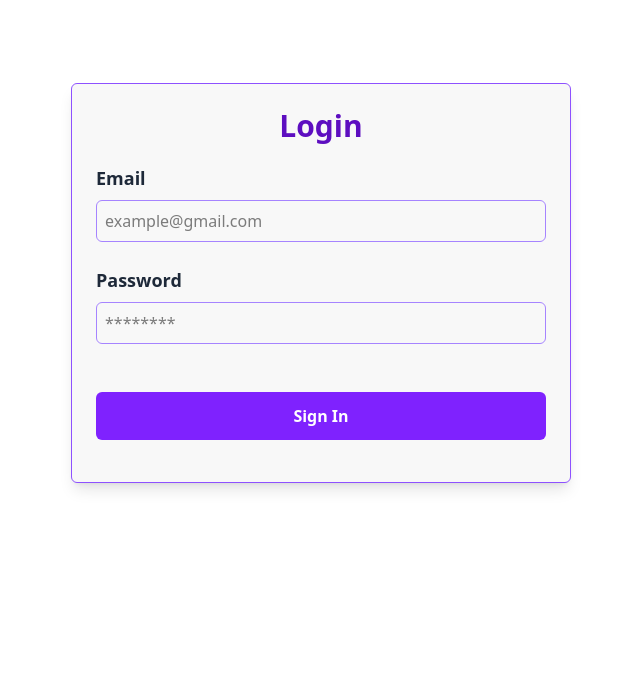
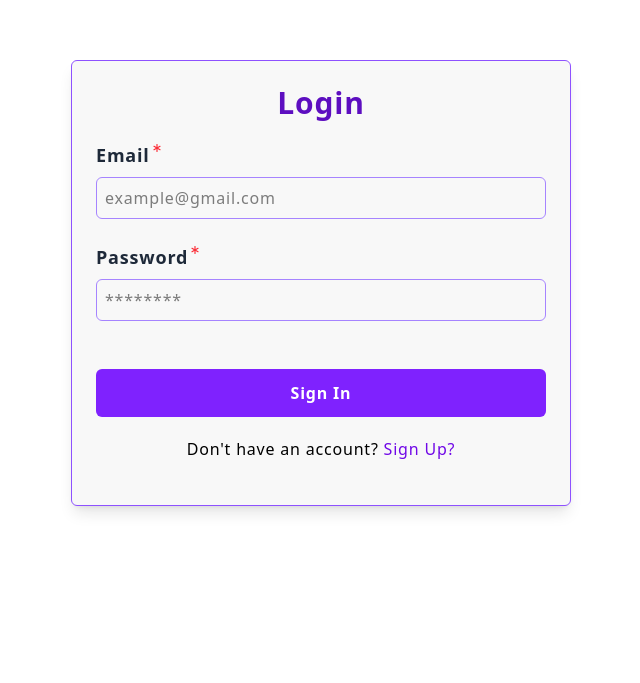
Before and after one commit to AshutoshKuinkel/MERN-Kart, a React (Vite) app in the folder frontend/: page / in a window 1280 px wide. Shown: the part 117-800 px from the top of the page, without its empty margins (319-959 px from the left). Built offline with nearby package versions, Linux system fonts and the light colour scheme.

Commit message:
form handling setup

```diff
--- a/frontend/package.json
+++ b/frontend/package.json
@@ -13,6 +13,7 @@
     "@tailwindcss/vite": "^4.1.11",
     "react": "^19.1.1",
     "react-dom": "^19.1.1",
+    "react-icons": "^5.5.0",
     "tailwindcss": "^4.1.11"
   },
   "devDependencies": {
--- /dev/null
+++ b/frontend/src/components/forms/login.form.tsx
@@ -0,0 +1,101 @@
+import { useState } from "react"
+import { LuAsterisk } from "react-icons/lu";
+
+const LoginForm = () => {
+
+  const [formData,setFormData] = useState({
+    email:'',
+    password:''
+  })
+
+  const [errors,setErrors] = useState({
+    email:'',
+    password:''
+  })
+
+  const handleChange = (e:React.ChangeEvent<HTMLInputElement>)=>{
+    console.log(e.target.name)
+    const name = e.target.name;
+    const value = e.target.value
+    setFormData({...formData,[name]:value})
+  }
+
+  const onSubmit = (e: React.FormEvent<HTMLFormElement>) =>{
+    e.preventDefault()
+    console.log(formData)
+    if(!formData.email){
+      setErrors({...errors,email:`email is required.`})
+      return
+    }
+    setErrors({...errors,email:''})
+    if(!formData.password){
+      setErrors({...errors,password:`password is required.`})
+      return
+    }
+    setErrors({...errors,password:''})
+    console.log(e)
+    console.log("On Login Submit")
+
+  }
+
+  console.log(errors)
+
+  return (
+    <div>
+      <form onSubmit={onSubmit}>
+        <div className="mt-5 flex flex-col gap-6">
+          {/* input fields */}
+          <div className="flex flex-col gap-2">
+            <div className="flex">
+              <label htmlFor="email" className="text-gray-800 font-semibold text-lg">
+              Email
+            </label>
+            <LuAsterisk  size = {14} className="text-red-500"/>
+            </div>
+            <input
+              id = {'email'}
+              name={"email"}
+              className={
+                "px-2 py-2 border border-violet-400 rounded-md focus:outline-violet-600"}
+                placeholder="example@gmail.com"
+                onChange={handleChange}
+                value={formData.email}
+            />
+            {
+              errors.email && <p className="text-red-500 text-xs">{errors.email}</p>
+            }
+          </div>
+
+          <div className="flex flex-col gap-2">
+            <div className="flex">
+              <label htmlFor="password" className="text-gray-800 font-semibold text-lg">
+              Password
+            </label>
+            <LuAsterisk  size = {14} className="text-red-500"/>
+            </div>
+            <input
+              id={'password'}
+              name={"password"}
+               className="px-2 py-2 border border-violet-400 rounded-md  focus:outline-violet-600"
+               placeholder="********"
+              type="password"
+              onChange={handleChange} value={formData.password}
+            />
+            {
+              errors.password && <p className="text-red-500 text-xs">{errors.password}</p>
+            }
+          </div>
+
+          <div className="w-full mt-6">
+            <button type="submit" className=" cursor-pointer w-full bg-violet-600 py-3 rounded-md text-white font-bold text-large transition-all duration-300 hover:bg-violet-800">
+              Sign In
+            </button>
+          </div>
+
+        </div>
+      </form>
+    </div>
+  )
+}
+
+export default LoginForm
--- a/frontend/src/pages/auth/login.tsx
+++ b/frontend/src/pages/auth/login.tsx
@@ -1,39 +1,21 @@
+import LoginForm from "../../components/forms/login.form"
 
 const Login = () => {
   return (
-    <main className="h-full w-full flex justify-center items-center bg-white">
+    <main className="h-full w-full flex justify-center items-center bg-white tracking-wider">
 
       <div className="min-h-[400px] min-w-[500px] border border-violet-500 p-6 rounded-md bg-[#f8f8f8] shadow-lg">
         <h1 className="text-3xl font-bold text-violet-800 text-center">Login</h1>
-{/* form */}
-        <div className="mt-5 flex flex-col gap-6">
-          {/* input fields */}
-          <div className="flex flex-col gap-2">
-            <label htmlFor="email" className="text-gray-800 font-semibold text-lg">
-              Email
-            </label>
-            <input
-              id = {'email'} className={"px-2 py-2 border border-violet-400 rounded-md focus:outline-violet-600"} placeholder="example@gmail.com"
-            />
-          </div>
+        {/* form */}
+        <LoginForm/>
 
-          <div className="flex flex-col gap-2">
-            <label htmlFor="password" className="text-gray-800 font-semibold text-lg">
-              Password
-            </label>
-            <input
-              id={'password'} className="px-2 py-2 border border-violet-400 rounded-md  focus:outline-violet-600" placeholder="********"
-              type="password"
-            />
-          </div>
+        {/* link to signup */}
+        <div className="py-5">
+          <p className="text-center ">
+            Don't have an account? <span className="text-violet-700">Sign Up?</span>
+          </p>
+        </div>
 
-          <div className="w-full mt-6">
-            <button className=" cursor-pointer w-full bg-violet-600 py-3 rounded-md text-white font-bold text-large transition-all duration-300 hover:bg-violet-800">
-              Sign In
-            </button>
-          </div>
-
-        </div>
       </div>
     </main>
   )
```
Also changed, not shown: 1 other file (tests, documents, lock files or other folders).
